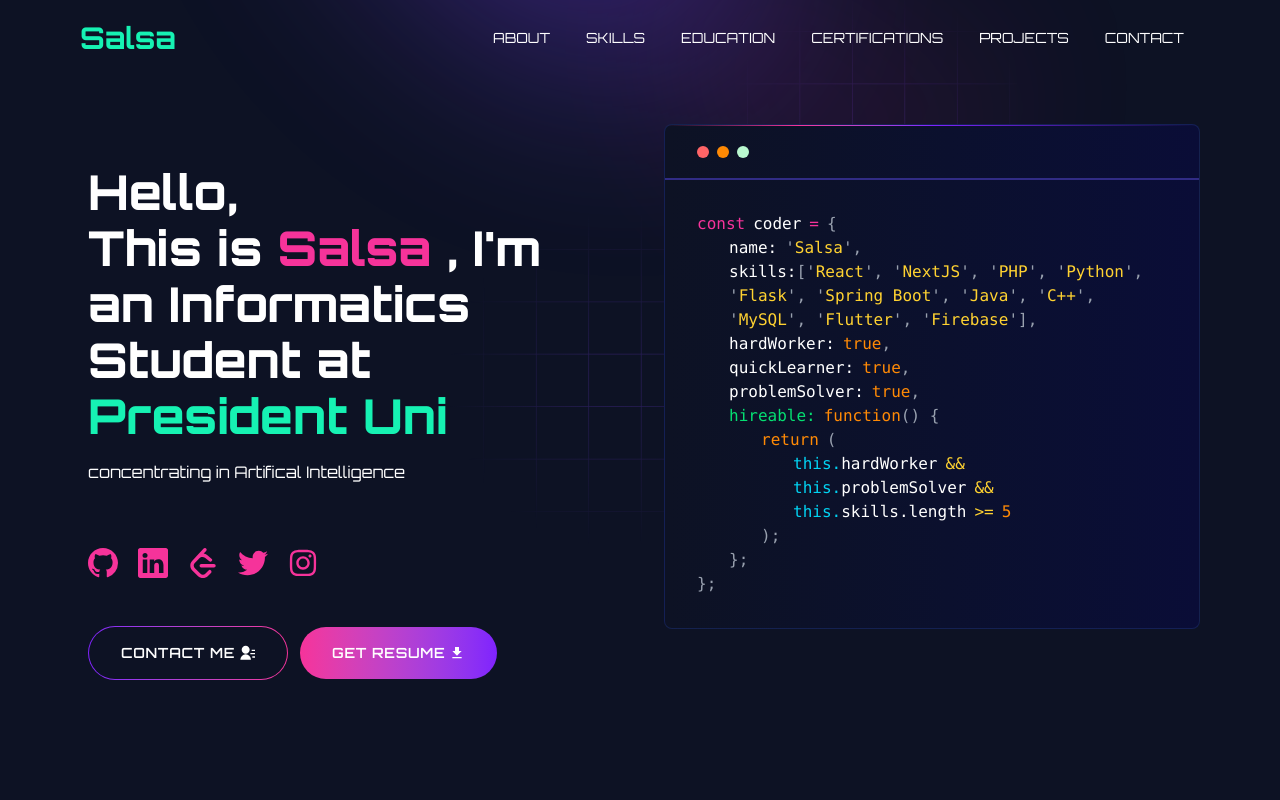
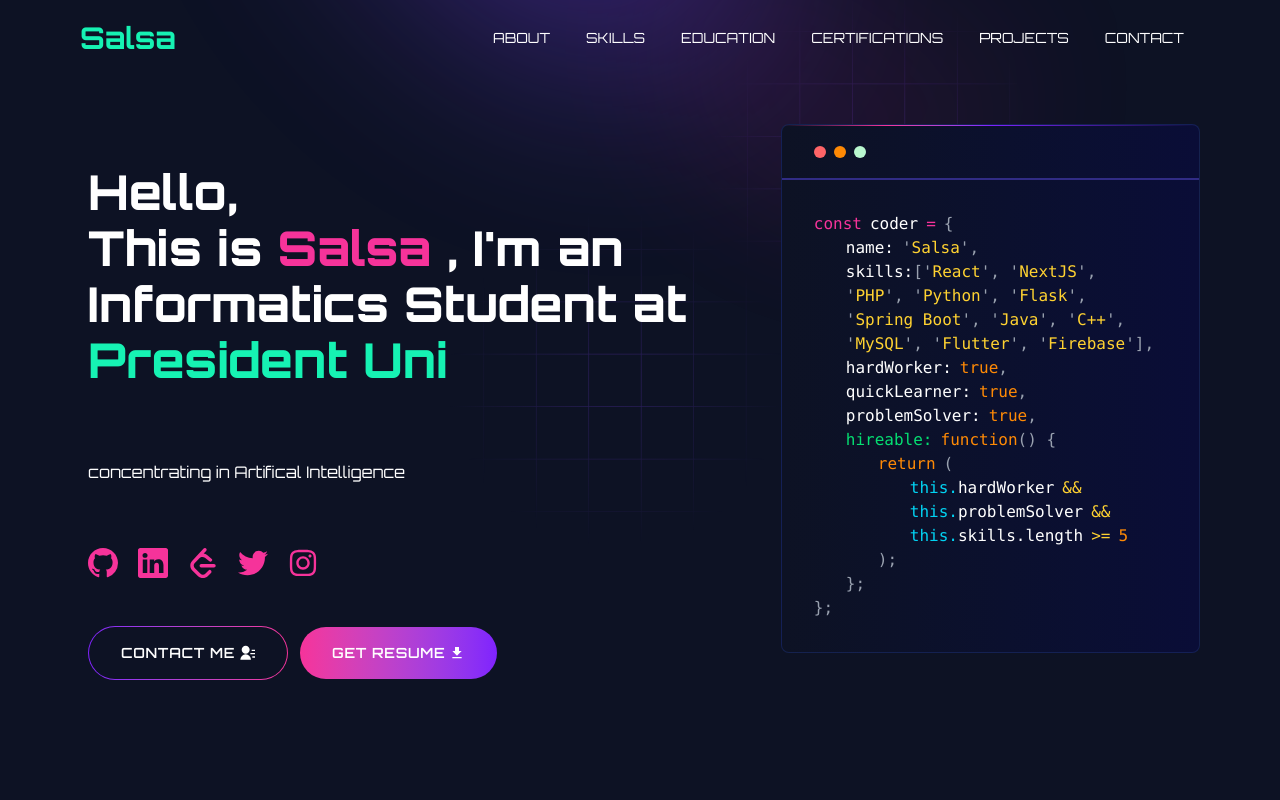
Before and after one commit to SalsabilaLubis21/web-portofolio, a Next.js app: page / in a window 1280 px wide. Shown: the top 800 px of the page. Built offline with nearby package versions, Linux system fonts and the light colour scheme.

Commit message:
fix: adjust hero section layout to prevent text cutoff

```diff
--- a/app/components/homepage/hero-section/index.jsx
+++ b/app/components/homepage/hero-section/index.jsx
@@ -22,14 +22,14 @@ function HeroSection() {
         className="absolute -top-[98px] -z-10"
       />
 
-      <div className="grid grid-cols-1 items-start lg:grid-cols-2 lg:gap-12 gap-y-8">
-        <div className="order-2 lg:order-1 flex flex-col items-start justify-center p-2 pb-20 md:pb-10 lg:pt-10">
+      <div className="grid grid-cols-1 items-start lg:grid-cols-5 lg:gap-12 gap-y-8">
+        <div className="order-2 lg:order-1 lg:col-span-3 flex flex-col items-start justify-center p-2 pb-20 md:pb-10 lg:pt-10">
           <h1 className="text-3xl md:text-4xl lg:text-5xl font-bold md:font-extrabold leading-tight md:leading-[3.5rem] text-white">
             Hello, <br />
             This is <span className=" text-pink-500">{personalData.name}</span>
             {` , I'm an Informatics Student at `}
           </h1>
-          <div className="text-3xl md:text-4xl lg:text-5xl font-bold md:font-extrabold leading-tight md:leading-[3.5rem] min-h-[3.5rem]">
+          <div className="text-3xl md:text-4xl lg:text-5xl font-bold md:font-extrabold leading-tight md:leading-[3.5rem] min-h-[7rem]">
             <TypeAnimation
               sequence={[personalData.designation + ".", 1000, " ", 1000]}
               wrapper="span"
@@ -102,7 +102,7 @@ function HeroSection() {
             </Link>
           </div>
         </div>
-        <div className="order-1 lg:order-2 from-[#0d1224] border-[#1b2c68a0] relative rounded-lg border bg-gradient-to-r to-[#0a0d37]">
+        <div className="order-1 lg:order-2 lg:col-span-2 from-[#0d1224] border-[#1b2c68a0] relative rounded-lg border bg-gradient-to-r to-[#0a0d37]">
           <div className="flex flex-row">
             <div className="h-[1px] w-full bg-gradient-to-r from-transparent via-pink-500 to-violet-600"></div>
             <div className="h-[1px] w-full bg-gradient-to-r from-violet-600 to-transparent"></div>
```
